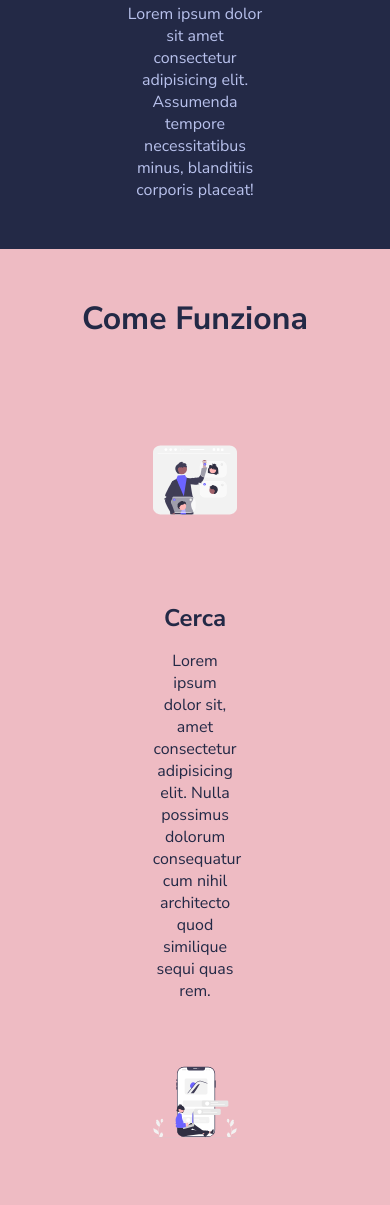
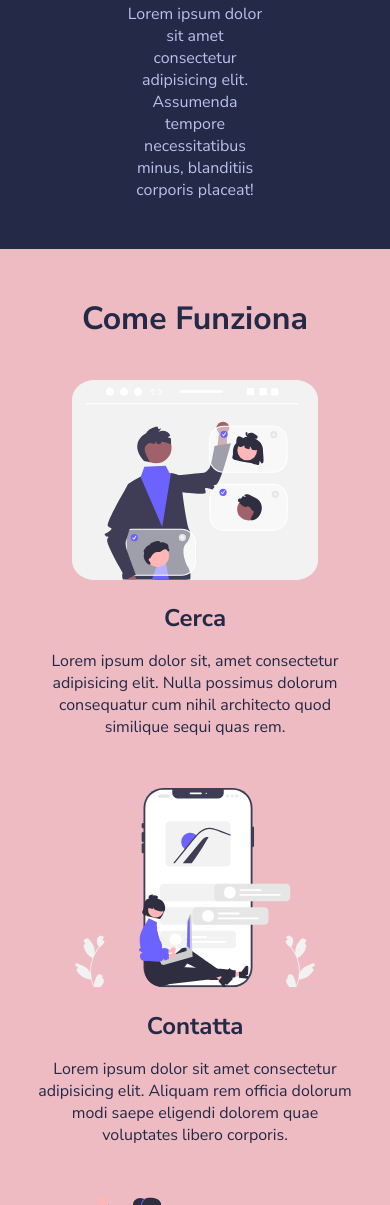
Before and after one commit to alb1994/html-css-resp-wannabe, a plain HTML site: page index.html in a window 390 px wide. Shown: the part 924-2129 px from the top of the page. Drawn offline with Linux system fonts and the light colour scheme.

Commit message:
esercizio completato

```diff
--- a/css/style.css
+++ b/css/style.css
@@ -127,15 +127,34 @@ img {
 /************************************************
     SOLUZIONE RESPONSIVE
  ************************************************/
+ /* tablet */
+ @media screen and (max-width: 768px){
+    .container{
+        width: 100%;
+    }
+ }
+ /* mobile */
 @media screen and (max-width: 480px){
         .row{
             flex-direction: column;
         }
         .container{
-            padding: none;
-            width: auto;
+            width: 100%;
         }
         .col{
             margin: 0 auto;
         }
+        .why-us .col, .lessons.col, .steps .col{
+            width: 100%;
+            margin-bottom: 50px;
+        }
+        .why-us{
+            background-color: black;
+            margin-bottom: 0px;
+            padding: 50px 0;
+        }
+        .steps{
+            margin-bottom: 0px;
+        }
 }
+ /* tablet */
--- a/index.html
+++ b/index.html
@@ -8,9 +8,9 @@
             href="https://fonts.googleapis.com/css2?family=Nunito+Sans:wght@400;700&display=swap"
             rel="stylesheet"
         />
-        <meta name= viewport content= width=device-width initial-scale=1.0>
+        <link rel="stylesheet" href="./css/style.css">
+        <meta name= "viewport" content= "width=device-width, initial-scale=1.0">
         <!-- Main Styles -->
-        <link rel="stylesheet" href="./css/style.css" />
     </head>
     <body>
         <!--
```
